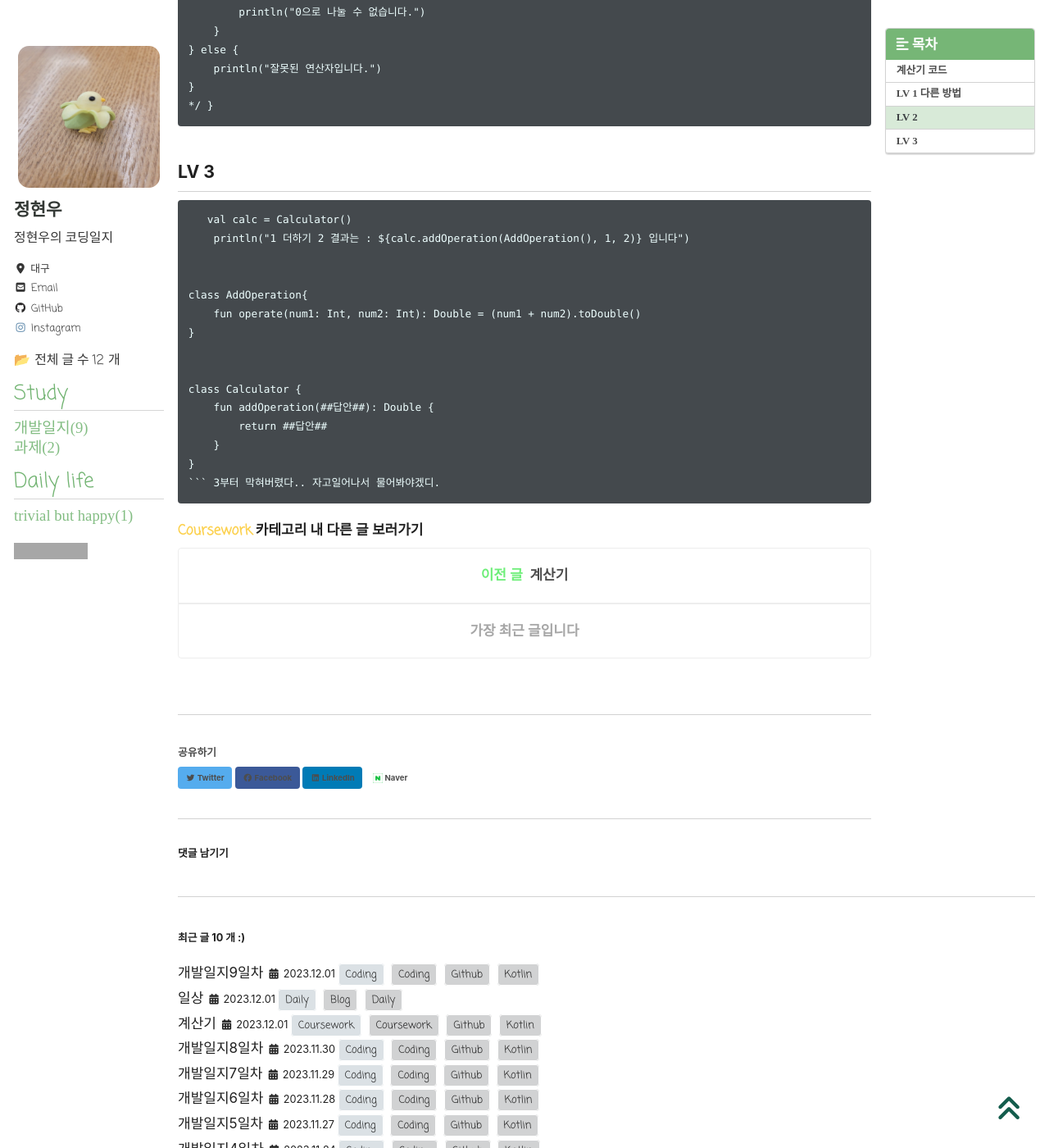
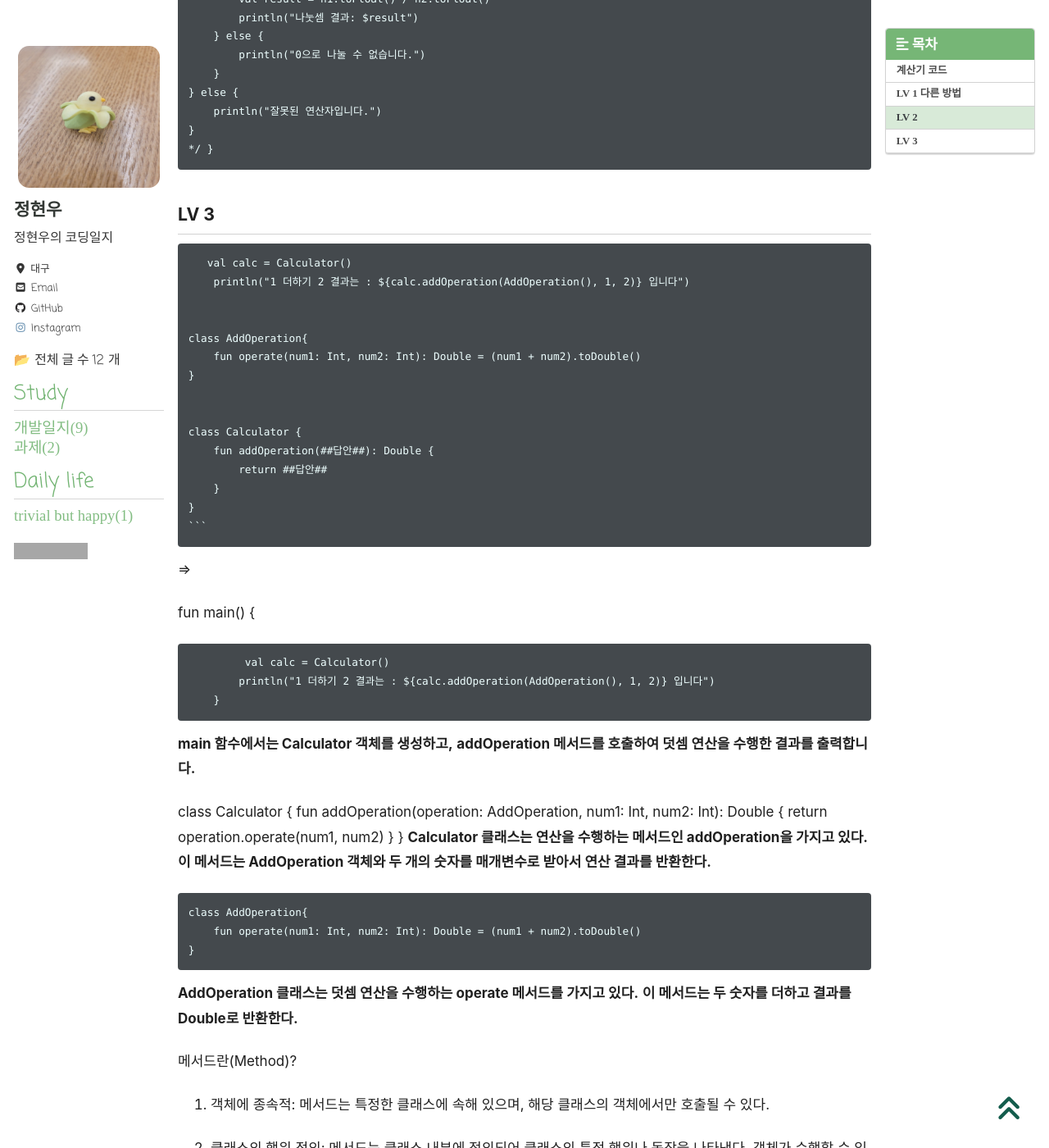
Before and after one commit to hyunparrot/hyunparrot.github.io, a Jekyll site: the page built from _posts/Blog/2023-12-01-coursework-02.md, in a window 1280 px wide and 1400 px high, scrolled down 3071 px. Shown: the whole window at 82% size. Built offline with Jekyll 4.4.1, drawn with Linux system fonts in a browser that asks for light colours; cached includes are drawn as plain includes; nearby versions of some CDN libraries; some web fonts are replaced; comment, search, counter and statistics services are not loaded; some of the changed text lies outside the part shown; grey boxes are pictures that could not be loaded.

Commit message:
Update 2023-12-01-coursework-02.md

````diff
--- a/_posts/Blog/2023-12-01-coursework-02.md
+++ b/_posts/Blog/2023-12-01-coursework-02.md
@@ -1,6 +1,6 @@
 ---
-title:  "계산기"
-excerpt: "과제01"
+title:  "계산기 2일차"
+excerpt: "과제02"
 
 categories:
   - Coursework
@@ -18,6 +18,7 @@ last_modified_at: 2023-12-01
 
 ## 계산기 코드
 
+**오늘은 LV3만 했으니 LV3으로 넘어가자.**
 
 package com.example.test
 
@@ -163,4 +164,48 @@ fun main() {
         }
     }
     ```
-3부터 막혀버렸다.. 자고일어나서 물어봐야겠디.
+
+
+=>
+
+  fun main() {
+
+             val calc = Calculator()
+            println("1 더하기 2 결과는 : ${calc.addOperation(AddOperation(), 1, 2)} 입니다")
+        }
+
+**main 함수에서는 Calculator 객체를 생성하고,**
+**addOperation 메서드를 호출하여 덧셈 연산을 수행한 결과를 출력합니다.**
+
+class Calculator {
+    fun addOperation(operation: AddOperation, num1: Int, num2: Int): Double {
+        return operation.operate(num1, num2)
+    }
+}
+**Calculator 클래스는 연산을 수행하는 메서드인 addOperation을 가지고 있다.**
+**이 메서드는 AddOperation 객체와 두 개의 숫자를 매개변수로 받아서 연산 결과를 반환한다.**
+
+
+    class AddOperation{
+        fun operate(num1: Int, num2: Int): Double = (num1 + num2).toDouble()
+    }
+
+**AddOperation 클래스는 덧셈 연산을 수행하는 operate 메서드를 가지고 있다.**
+**이 메서드는 두 숫자를 더하고 결과를 Double로 반환한다.**
+
+메서드란(Method)?
+
+1. 객체에 종속적: 메서드는 특정한 클래스에 속해 있으며,
+   해당 클래스의 객체에서만 호출될 수 있다.
+
+3. 클래스의 행위 정의: 메서드는 클래스 내부에 정의되어 클래스의 특정 행위나 동작을 나타낸다.
+   객체가 수행할 수 있는 작업을 정의하는 데 사용된다.
+
+4. 재사용성과 모듈화: 메서드를 사용하면 코드를 재사용하고 모듈화할 수 있다.
+
+5. 매개변수와 반환값: 메서드는 매개변수를 받을 수 있고, 실행된 결과를 반환할 수 있다.
+   이를 통해 메서드가 입력을 받아 처리하고 결과를 내보낼 수 있다.
+
+6.
+오늘 본 강의에서 썼던 문법도 있고, 풀이 과정을 보니 전혀 손 데지도 못 했던 것들을 풀어나갔다.
+메서드와 객체지향은 아직 잘 몰라서 구글링으로 계속 공부해 나갔다.
````
